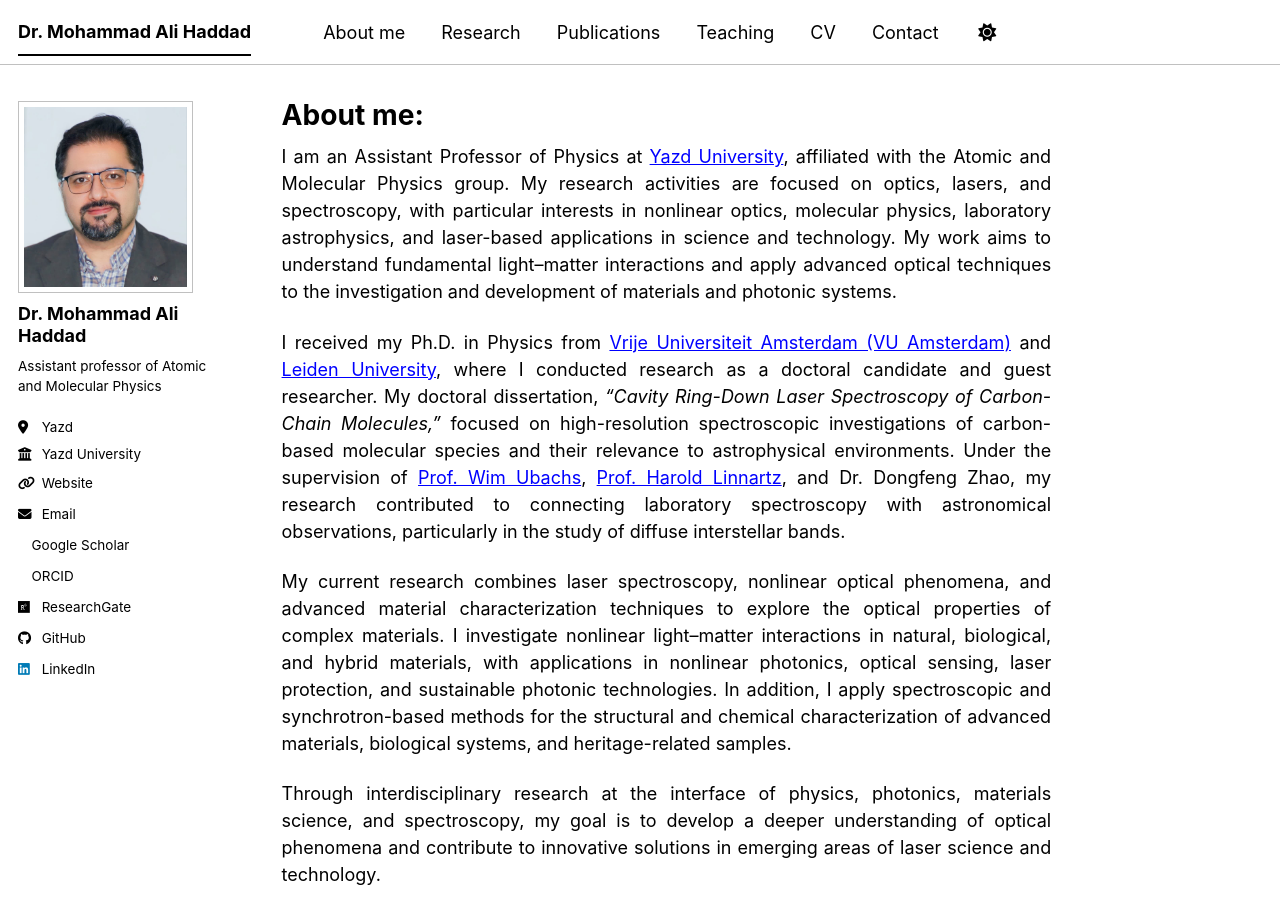
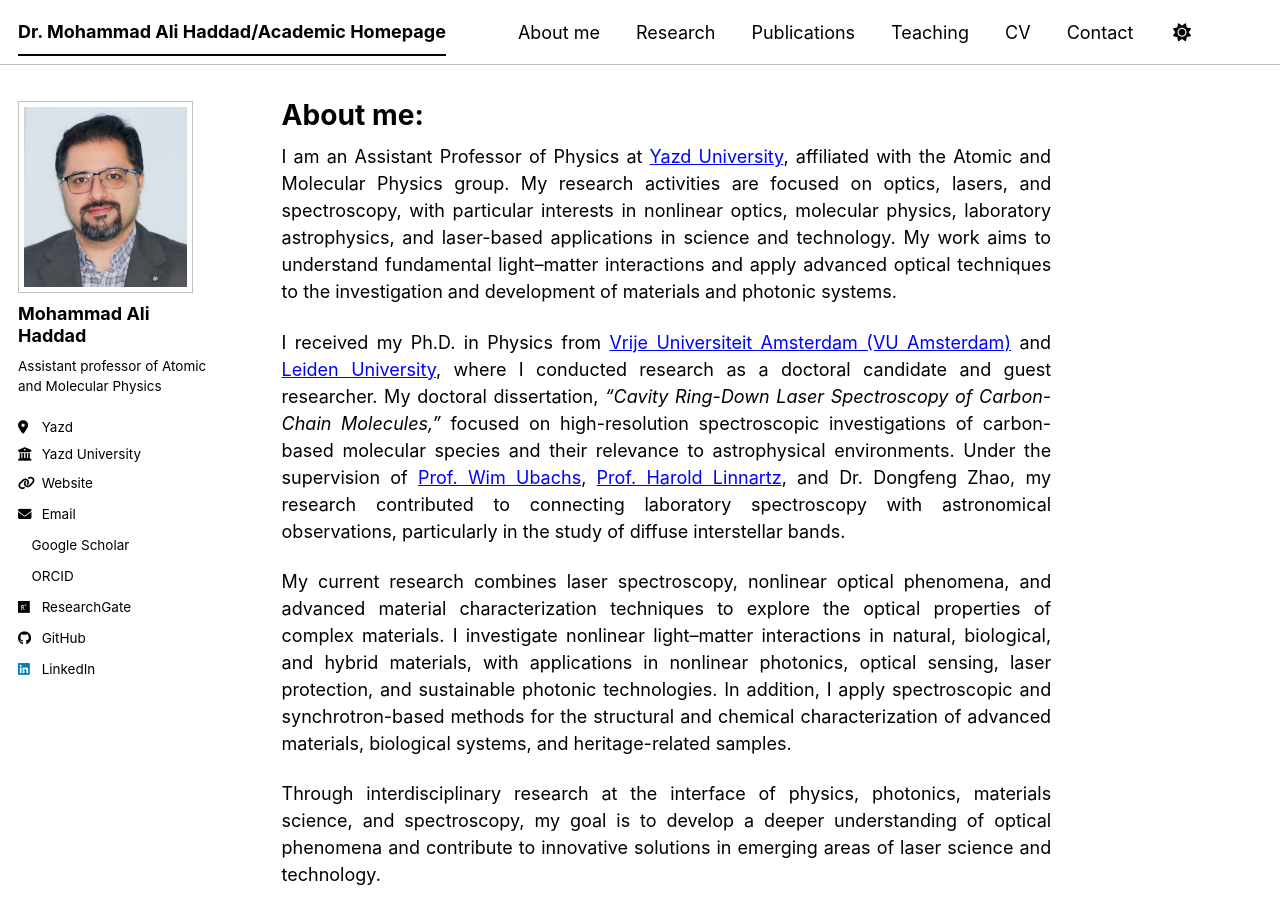
Before and after one commit to ma-haddad/ma-haddad.github.io, a Jekyll site: the page built from _pages/about.md, in a window 1280 px wide and 939 px high. Shown: the top 924 px of the window. Built offline with Jekyll 4.4.1, drawn with Linux system fonts in a browser that asks for light colours; a style sheet for code colours, icons or effects is not loaded.

Commit message:
Update _config.yml

```diff
--- a/_config.yml
+++ b/_config.yml
@@ -9,7 +9,7 @@
 # Basic Site Settings
 locale                   : "en-US"
 site_theme               : "contrast" # The available themes options are "default", "air", "sunrise", "mint", "dirt" and "contrast"
-title                    : "Dr. Mohammad Ali Haddad"
+title                    : "Dr. Mohammad Ali Haddad/Academic Homepage"
 title_separator          : "-"
 name                     : &name "Mohammad Ali Haddad"
 description              : &description "Assistant professor of Atomic and Molecular Physics"   # Update this with a general description of your site, this is the default if not overridden by a page
@@ -24,7 +24,7 @@ repository               : "ma-haddad.github.io"
 author:
   # Biographic information
   avatar             : "mypic.jpg"
-  name               : "Dr. Mohammad Ali Haddad"
+  name               : "Mohammad Ali Haddad"
   pronouns           : #"Dr."
   bio                : "Assistant professor of Atomic and Molecular Physics"
   location           : "Yazd"
```
